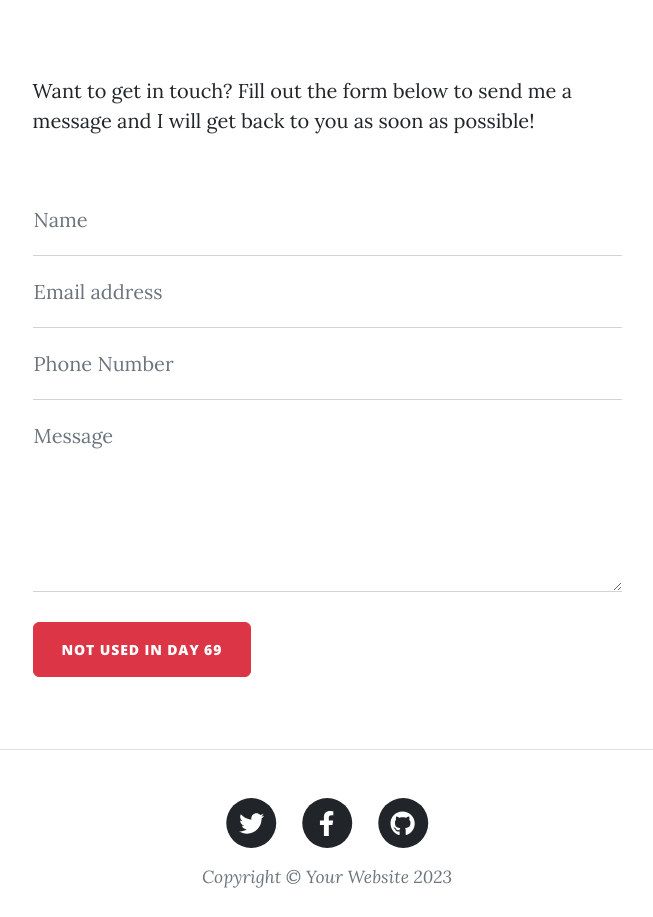
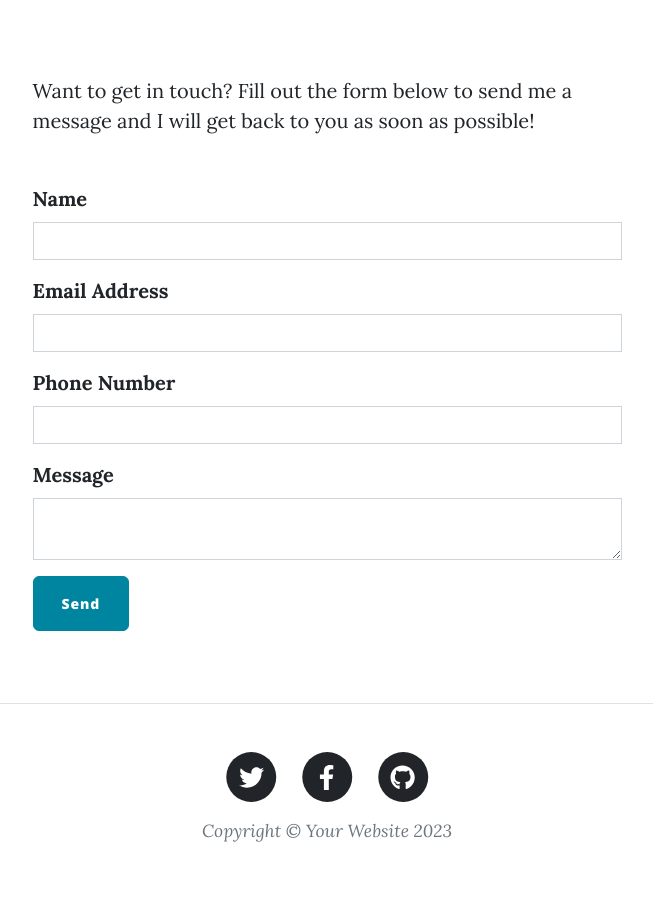
Before and after one commit to UyEduok/BlogWebsite, a Flask app: page /contact in a window 1280 px wide. Shown: the part 536-1453 px from the top of the page, without its empty margins (313-966 px from the left). After the commit the page ends 1378 px from the top, so only its background shows below. Run offline with Flask 3, Linux system fonts and the light colour scheme; some libraries are stand-ins or nearby versions.

Commit message:
enable the contact form capabilities

```diff
--- a/forms.py
+++ b/forms.py
@@ -1,6 +1,6 @@
 from flask_wtf import FlaskForm
-from wtforms import StringField, SubmitField, EmailField, PasswordField, SelectField
-from wtforms.validators import DataRequired, URL, Length, Email
+from wtforms import StringField, SubmitField, EmailField, PasswordField, SelectField, TextAreaField
+from wtforms.validators import DataRequired, URL, Length, Email, Optional, Regexp
 from flask_ckeditor import CKEditorField
 
 
@@ -38,3 +38,15 @@ class CreateUserForm(FlaskForm):
     role = SelectField("Role", choices=[('Admin', 'Admin'), ('User', 'User'), ('Sub_admin', 'Sub_admin')],
                        validators=[DataRequired()])
     submit = SubmitField("Register User")
+
+
+class ContactForm(FlaskForm):
+    name = StringField("Name", validators=[DataRequired()])
+    email = EmailField("Email Address", validators=[DataRequired(), Email()])
+    # Phone is optional, but will be validated if provided
+    phone = StringField("Phone Number", validators=[
+        Optional(),
+        Regexp(r'^\+?1?\d{9,15}$', message="Enter a valid phone number. (e.g. +1234567890)")
+    ])
+    message = TextAreaField("Message", validators=[DataRequired()])
+    send = SubmitField("Send")
--- a/main.py
+++ b/main.py
@@ -8,8 +8,9 @@ from sqlalchemy.orm import relationship, DeclarativeBase, Mapped, mapped_column
 from sqlalchemy import Integer, String, Text
 from functools import wraps
 from werkzeug.security import generate_password_hash, check_password_hash
-from forms import CreatePostForm, RegisterForm, LoginForm, CommentForm, CreateUserForm
+from forms import CreatePostForm, RegisterForm, LoginForm, CommentForm, CreateUserForm, ContactForm
 from flask_gravatar import Gravatar
+from send_mail import SendMail
 from dotenv import load_dotenv
 import os
 
@@ -315,15 +316,6 @@ def about():
     )
 
 
-@app.route("/contact")
-def contact():
-    return render_template(
-        "contact.html",
-        logged_in=current_user.is_authenticated,
-        current_user=current_user
-    )
-
-
 @app.route('/delete_comment/<int:comment_id>', methods=['DELETE'])
 @admin_and_sub_admin
 def delete_comment(comment_id):
@@ -335,5 +327,34 @@ def delete_comment(comment_id):
     return '', 404  # Not Found
 
 
+@app.route("/contact", methods=["GET", "POST"])
+def contact():
+    form = ContactForm()
+    msg_sent = False
+    if form.validate_on_submit():
+        name = form.name.data
+        email = form.email.data
+        phone = form.phone.data if form.phone.data else "No phone number provided"
+        message = f"""
+{form.message.data}\n\n
+Message From:
+    {name}\n
+    {email}\n
+    {phone}
+"""
+        print(name, email, phone, message)
+        msg_sent = True
+        SendMail().send_email(message)
+        return redirect(url_for("contact", msg_sent=msg_sent))
+    print(msg_sent)
+    return render_template(
+        "contact.html",
+        logged_in=current_user.is_authenticated,
+        current_user=current_user,
+        form=form,
+        msg_sent=msg_sent
+    )
+
+
 if __name__ == "__main__":
     app.run(debug=False)
--- a/templates/contact.html
+++ b/templates/contact.html
@@ -1,4 +1,4 @@
-{% include "header.html" %}
+{% from "bootstrap5/form.html" import render_form %} {% block content %} {% include "header.html" %}
 
 <!-- Page Header-->
 <header
@@ -9,9 +9,9 @@
     <div class="row gx-4 gx-lg-5 justify-content-center">
       <div class="col-md-10 col-lg-8 col-xl-7">
         <div class="page-heading">
-          {% if msg_sent: %}
+          {% if msg_sent %}
           <h1>Successfully sent your message</h1>
-          {% else: %}
+          {% else %}
           <h1>Contact Me</h1>
           {% endif %}
           <span class="subheading">Have questions? I have answers.</span>
@@ -30,71 +30,11 @@
           I will get back to you as soon as possible!
         </p>
         <div class="my-5">
-          <!-- * * * * * * * * * * * * * * *-->
-          <!-- * * Simplified SB Contact Form for the Tutorial* *-->
-          <form
-            id="contactForm"
-            name="sentMessage"
-            action="{{ url_for('contact') }}"
-            method="post"
-          >
-            <div class="form-floating">
-              <input
-                class="form-control"
-                id="name"
-                name="name"
-                type="text"
-                placeholder="Enter your name..."
-                required
-              />
-              <label for="name">Name</label>
-            </div>
-            <div class="form-floating">
-              <input
-                class="form-control"
-                id="email"
-                name="email"
-                type="email"
-                placeholder="Enter your email..."
-                required
-              />
-              <label for="email">Email address</label>
-            </div>
-            <div class="form-floating">
-              <input
-                class="form-control"
-                id="phone"
-                name="phone"
-                type="tel"
-                placeholder="Enter your phone number..."
-                required
-              />
-              <label for="phone">Phone Number</label>
-            </div>
-            <div class="form-floating">
-              <textarea
-                class="form-control"
-                id="message"
-                name="message"
-                placeholder="Enter your message here..."
-                required
-                style="height: 12rem"
-              ></textarea>
-              <label for="message">Message</label>
-            </div>
-            <br />
-            <button
-              class="btn btn-danger text-uppercase"
-              id="submitButton"
-              type="submit"
-            >
-              NOT USED in Day 69
-            </button>
-          </form>
+          {{ render_form(form) }}
         </div>
       </div>
     </div>
   </div>
 </main>
 
-{% include "footer.html" %}
+{% include "footer.html" %} {% endblock %}
```
Also changed, not shown: send_mail.py (added, +44 -0 lines).
